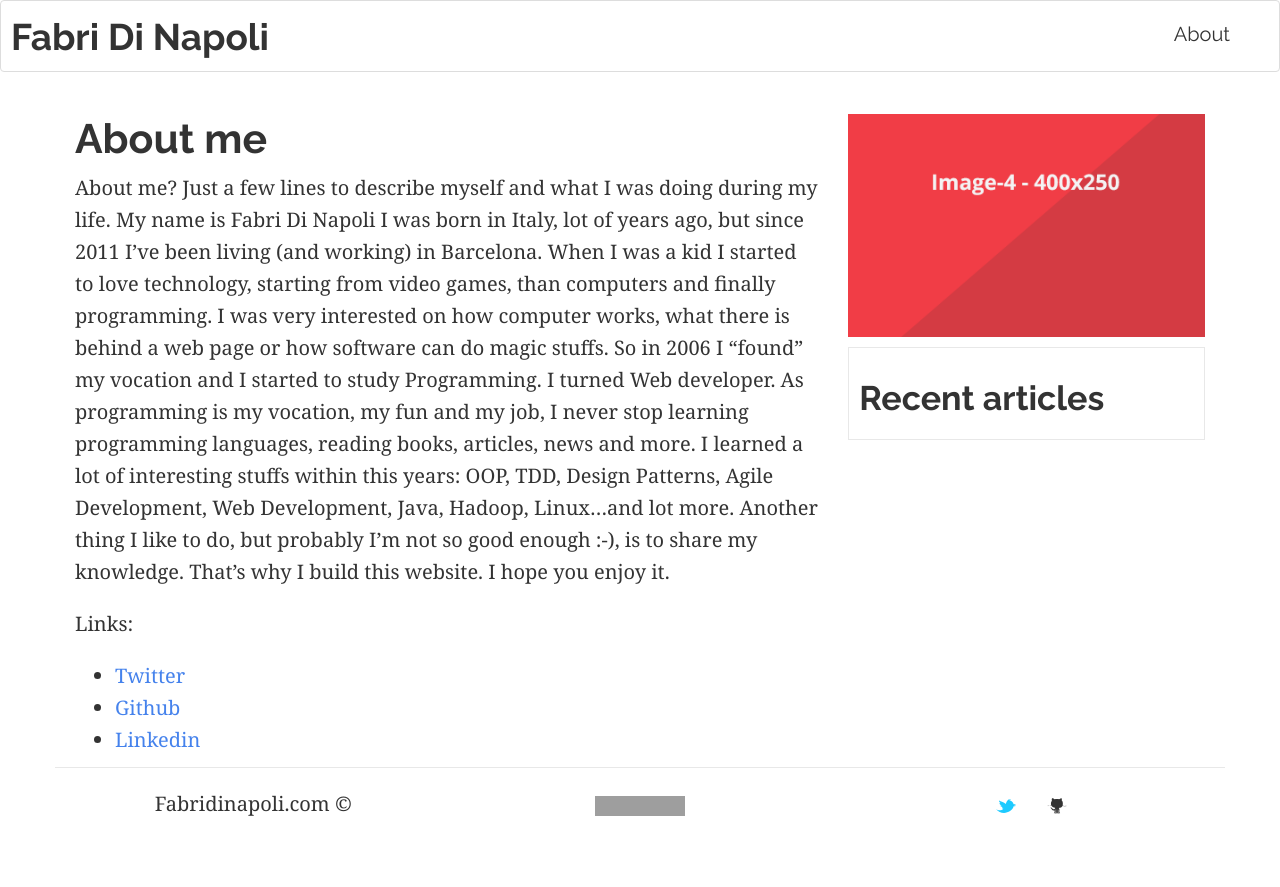
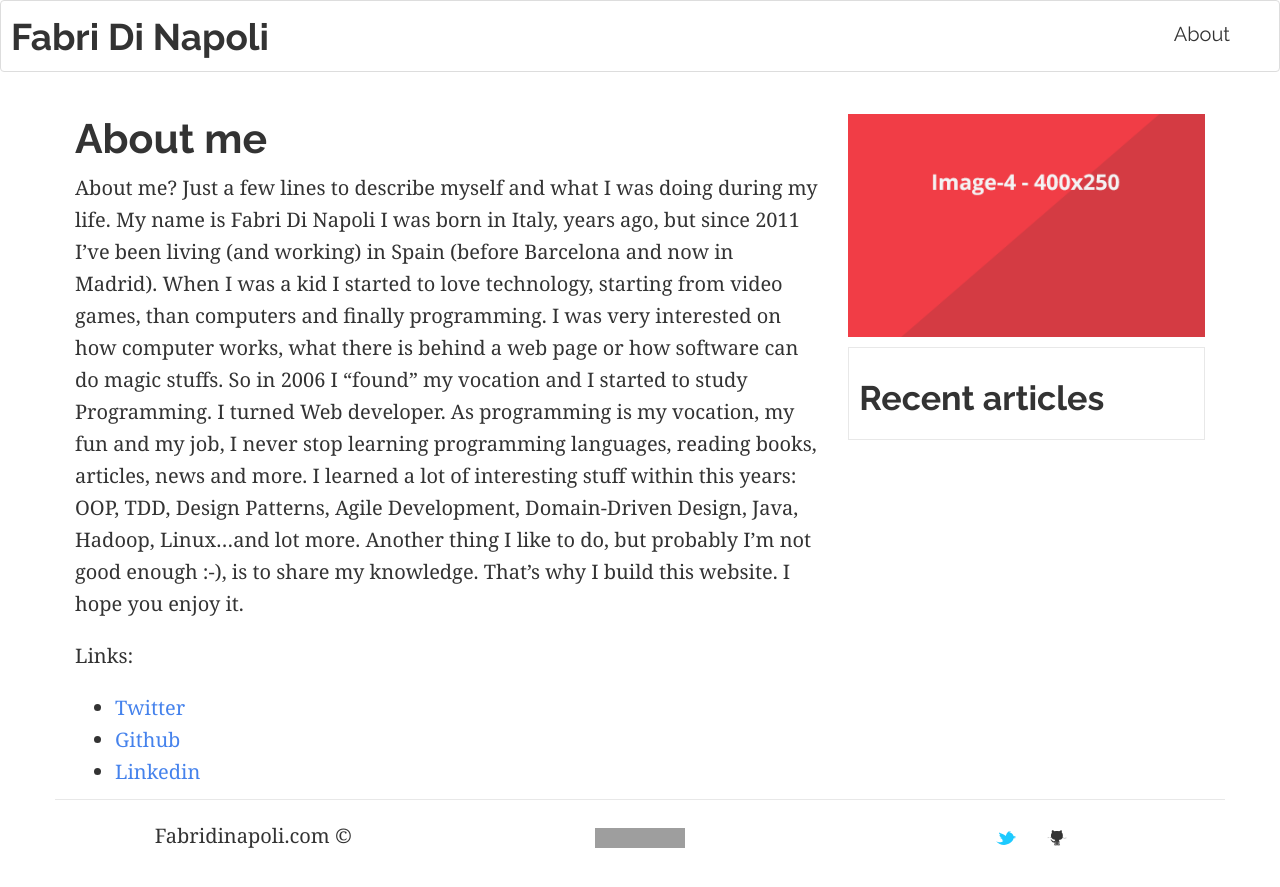
Before and after one commit to Hyunk3l/hyunk3l.github.io, a Jekyll site: the page built from about-me.markdown, in a window 1280 px wide. Shown: the top 887 px of the page. Built offline with Jekyll 4.4.1, drawn with Linux system fonts in a browser that asks for light colours; grey boxes are pictures that could not be loaded.

Commit message:
Small updates in about me

```diff
--- a/about-me.markdown
+++ b/about-me.markdown
@@ -7,13 +7,13 @@ img: image-4.png
 
 About me? Just a few lines to describe myself and what I was doing during my life.
 My name is Fabri Di Napoli
-I was born in Italy, lot of years ago, but since 2011 I've been living (and working) in Barcelona.
+I was born in Italy, years ago, but since 2011 I've been living (and working) in Spain (before Barcelona and now in Madrid).
 When I was a kid I started to love technology, starting from video games, than computers and finally programming.
 I was very interested on how computer works, what there is behind a web page or how software can do magic stuffs.
 So in 2006 I "found" my vocation and I started to study Programming. I turned Web developer.
 As programming is my vocation, my fun and my job, I never stop learning programming languages, reading books, articles, news and more.
-I learned a lot of interesting stuffs within this years: OOP, TDD, Design Patterns, Agile Development, Web Development, Java, Hadoop, Linux...and lot more.
-Another thing I like to do, but probably I'm not so good enough :-), is to share my knowledge.
+I learned a lot of interesting stuff within this years: OOP, TDD, Design Patterns, Agile Development, Domain-Driven Design, Java, Hadoop, Linux...and lot more.
+Another thing I like to do, but probably I'm not good enough :-), is to share my knowledge.
 That's why I build this website. I hope you enjoy it.
 
 Links:
```
